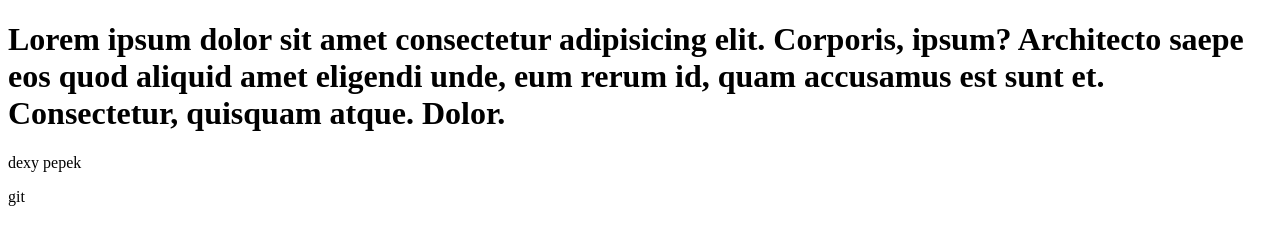
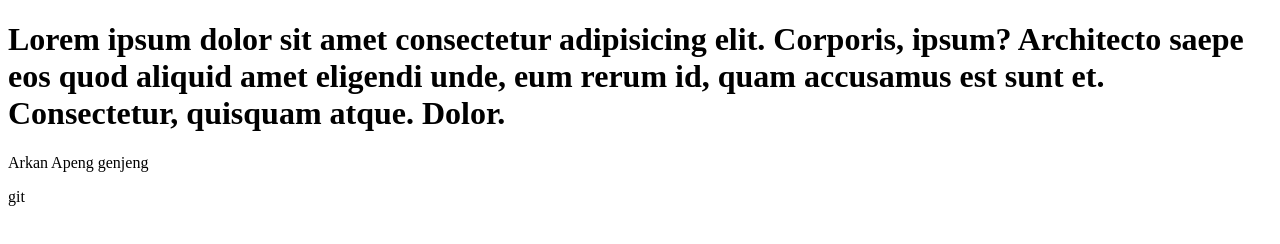
Before and after one commit to Vnswx/lolobox, a plain HTML site: page index.html in a window 1280 px wide. Drawn offline with Linux system fonts and the light colour scheme.

Commit message:
arkan paok

```diff
--- a/index.html
+++ b/index.html
@@ -10,6 +10,6 @@
     <h1>
         Lorem ipsum dolor sit amet consectetur adipisicing elit. Corporis, ipsum? Architecto saepe eos quod aliquid amet eligendi unde, eum rerum id, quam accusamus est sunt et. Consectetur, quisquam atque. Dolor.
     </h1>
-    <p>dexy pepek</p>
+    <p>Arkan Apeng genjeng</p>
 </body>
 </html>git
```
